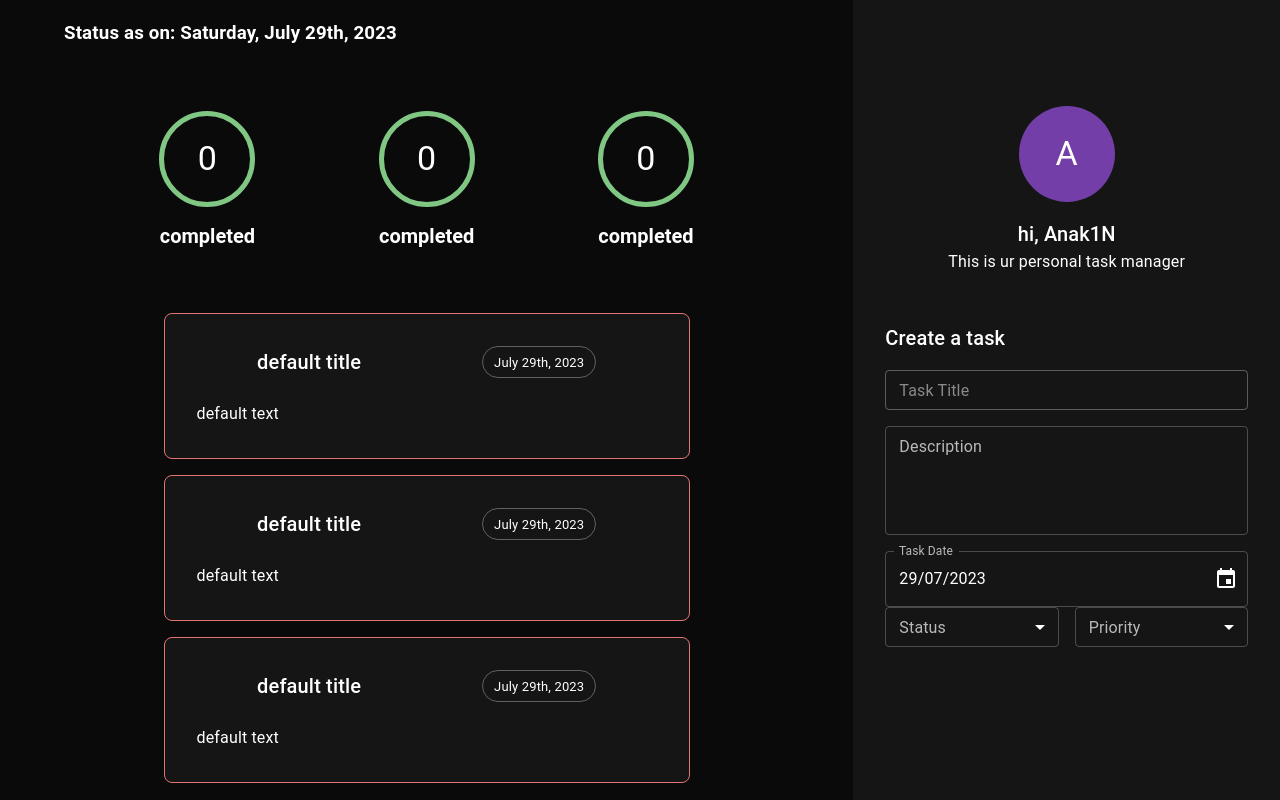
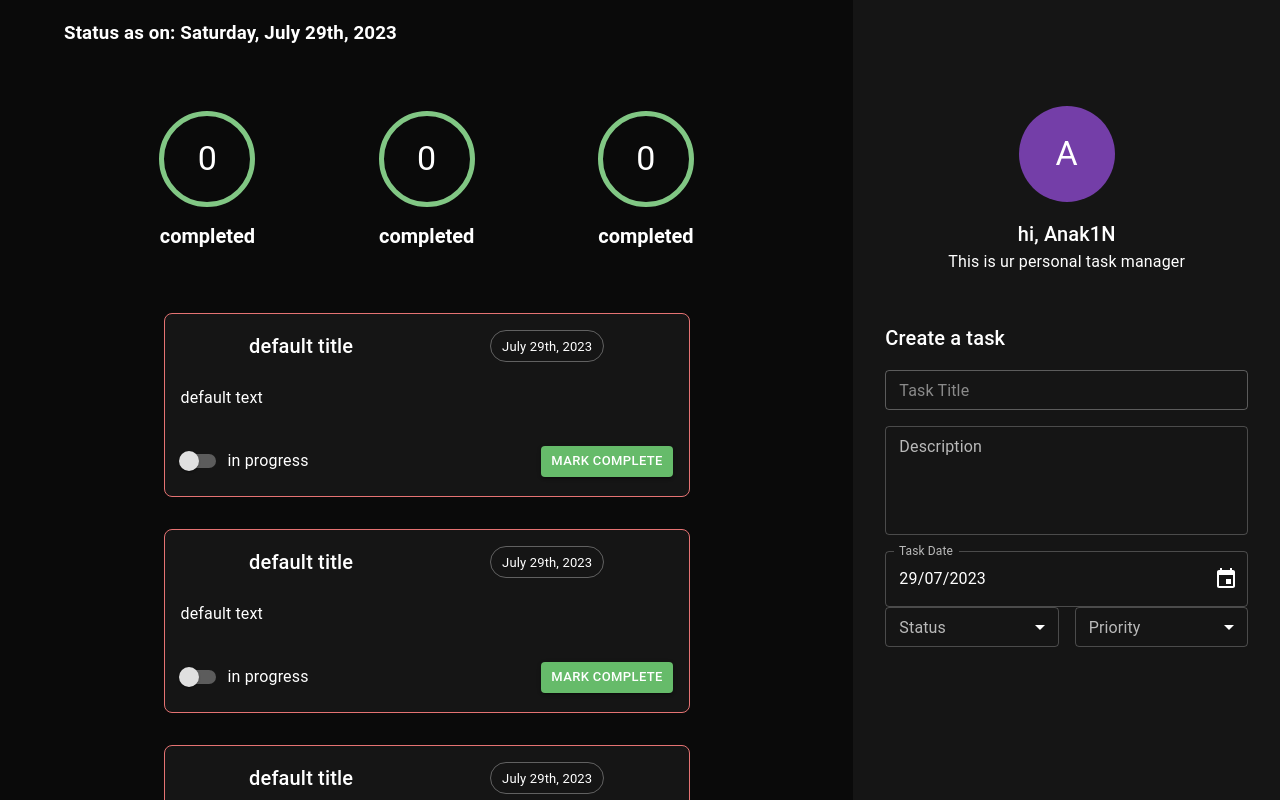
Before and after one commit to penevmx/todoApp, a React (Create React App) app: page / in a window 1280 px wide. Shown: the top 800 px of the page. Built offline with nearby package versions, Linux system fonts and the light colour scheme.

Commit message:
feat: footer for single task

```diff
--- a/src/components/Task/Task.tsx
+++ b/src/components/Task/Task.tsx
@@ -2,6 +2,7 @@
 import { Box } from '@mui/material';
 import TaskHeader from './_taskHeader';
 import TaskDescription from './_taskDescription';
+import TaskFooter from './_taskFooter';
 
 const Task: FC = (props): ReactElement => {
     return (
@@ -10,8 +11,8 @@
             flexDirection='column'
             justifyContent='flex-start'
             width='100%'
-            mb={2}
-            p={4}
+            mb={4}
+            p={2}
             sx={{
                 width: '100%',
                 backgroundColor: 'background.paper',
@@ -22,6 +23,7 @@
         >
             <TaskHeader />
             <TaskDescription />
+            <TaskFooter/>
         </Box>
     )
 }
--- /dev/null
+++ b/src/components/Task/_taskFooter.tsx
@@ -0,0 +1,41 @@
+import React, { FC, ReactElement } from 'react';
+import { Box, Button, Switch, FormControlLabel } from '@mui/material';
+import { ITaskFooter } from './interfaces/ITaskFooter';
+import PropTypes from 'prop-types';
+
+const TaskFooter: FC<ITaskFooter> = (
+    props
+): ReactElement => {
+
+    const {
+        onStatusChange = (e) => { console.log(e) },
+        onClick = (e) => { console.log(e) }
+    } = props;
+
+    return (
+        <Box
+            display='flex'
+            justifyContent='space-between'
+            alignItems='center'
+            mt={4}
+        >
+            <FormControlLabel
+                label='in progress'
+                control={<Switch onChange={e => onStatusChange(e)} color='warning' />}
+            />
+            <Button
+                variant='contained'
+                color='success'
+                size='small'
+                sx={{ color: '#ffffff' }}
+                onClick={e => onClick(e)}
+            >Mark Complete</Button>
+        </Box>
+    )
+}
+TaskFooter.propTypes = {
+    onStatusChange: PropTypes.func,
+    onClick: PropTypes.func,
+}
+
+export default TaskFooter
--- /dev/null
+++ b/src/components/Task/interfaces/ITaskFooter.ts
@@ -0,0 +1,8 @@
+import React from 'react';
+
+export interface ITaskFooter {
+    onStatusChange?: (e: React.ChangeEvent<HTMLInputElement>) => void,
+    onClick?: (
+        e:React.MouseEvent<HTMLButtonElement> | React.MouseEvent<HTMLAnchorElement>
+    ) => void;
+}
```
